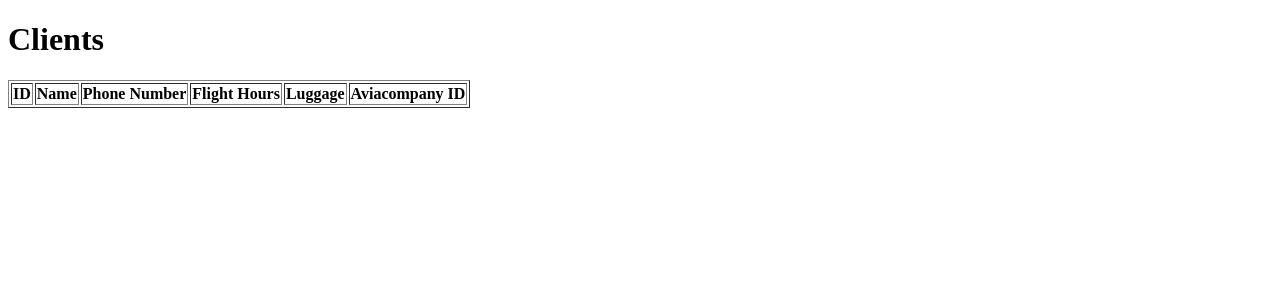
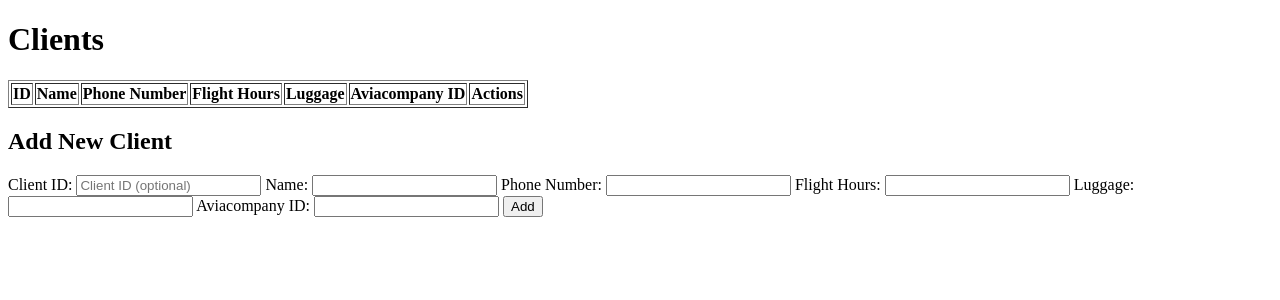
Before and after one commit to devSparta/AviaTransport_database, a Flask app: template avia_transport/templates/client.html in a window 1280 px wide. Shown: the top 300 px of the page. Run offline with Flask 3, Linux system fonts and the light colour scheme; the template is opened without the code that fills it, so the values that code supplies are empty.

Commit message:
ORM system clients - working

```diff
--- a/avia_transport/templates/client.html
+++ b/avia_transport/templates/client.html
@@ -16,6 +16,7 @@
                 <th>Flight Hours</th>
                 <th>Luggage</th>
                 <th>Aviacompany ID</th>
+                <th>Actions</th>
             </tr>
         </thead>
         <tbody>
@@ -27,9 +28,42 @@
                 <td>{{ cl.flight_hours }}</td>
                 <td>{{ cl.luggage }}</td>
                 <td>{{ cl.aviacom_id.id }}</td>
+                <td>
+                    <!-- Button to delete a record -->
+                    <form action="/delete_client/{{ cl.id }}" method="POST" style="display:inline;">
+                        <button type="submit">Delete</button>
+                    </form>
+                    <!-- Button to update a record -->
+                    <form action="/update_client/{{ cl.id }}" method="GET" style="display:inline;">
+                        <button type="submit">Edit</button>
+                    </form>
+                </td>
             </tr>
             {% endfor %}
         </tbody>
     </table>
+
+    <h2>Add New Client</h2>
+    <form action="/add_client" method="POST">
+        <label for="id">Client ID:</label>
+        <input type="number" name="id" id="id" placeholder="Client ID (optional)" min="1">
+
+        <label for="name">Name:</label>
+        <input type="text" name="name" id="name" required>
+
+        <label for="phone_number">Phone Number:</label>
+        <input type="text" name="phone_number" id="phone_number" required>
+
+        <label for="flight_hours">Flight Hours:</label>
+        <input type="number" name="flight_hours" id="flight_hours">
+
+        <label for="luggage">Luggage:</label>
+        <input type="number" name="luggage" id="luggage">
+
+        <label for="aviacompany_id">Aviacompany ID:</label>
+        <input type="number" name="aviacompany_id" id="aviacompany_id" required>
+
+        <button type="submit">Add</button>
+    </form>
 </body>
 </html>
```
Also changed, not shown: avia_transport/routers.py (+63 -3 lines), avia_transport/templates/update_client.html (added, +33 -0 lines).
